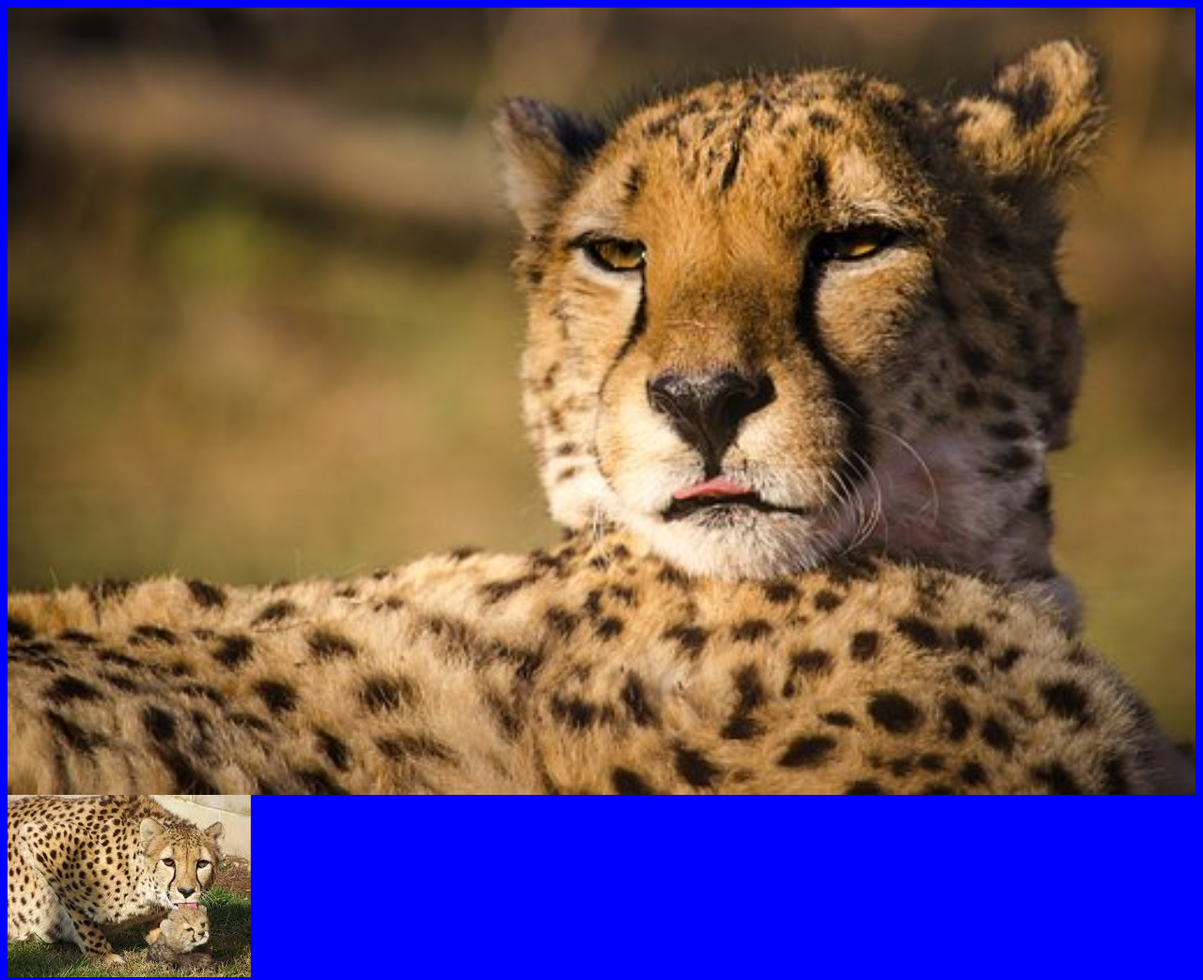
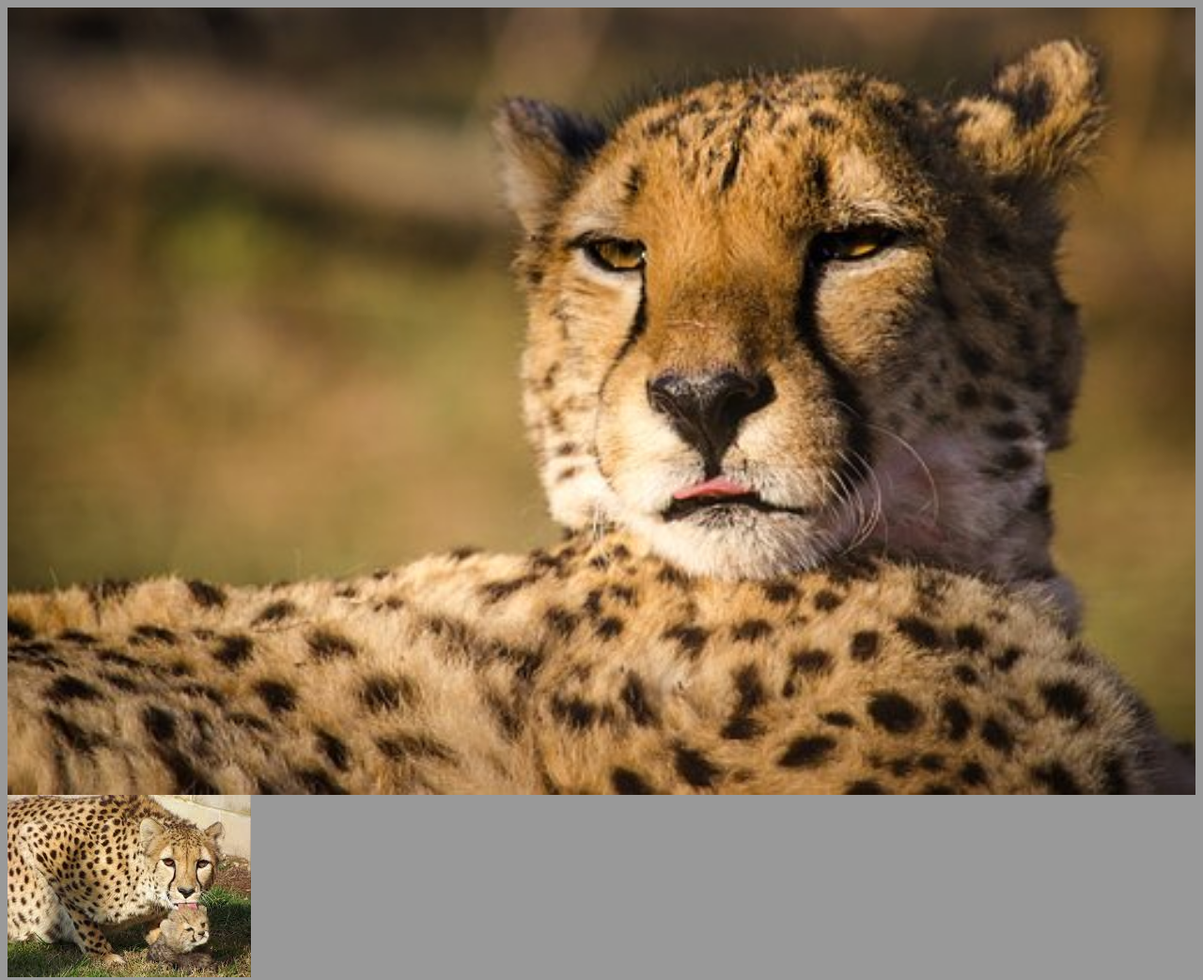
Before and after one commit to GICMan/Save-The-Cheetahs, a plain HTML site: page index.html in a window 1280 px wide. Shown: the top 1043 px of the page at 94% size. Drawn offline with Linux system fonts and the light colour scheme.

Commit message:
Update index.html

```diff
--- a/index.html
+++ b/index.html
@@ -2,7 +2,7 @@
   <head>
      <style>
      body {
-      background-color: blue;
+      background-color: #999999ff;
      }
        #image9 {
           width: 100%;
```
